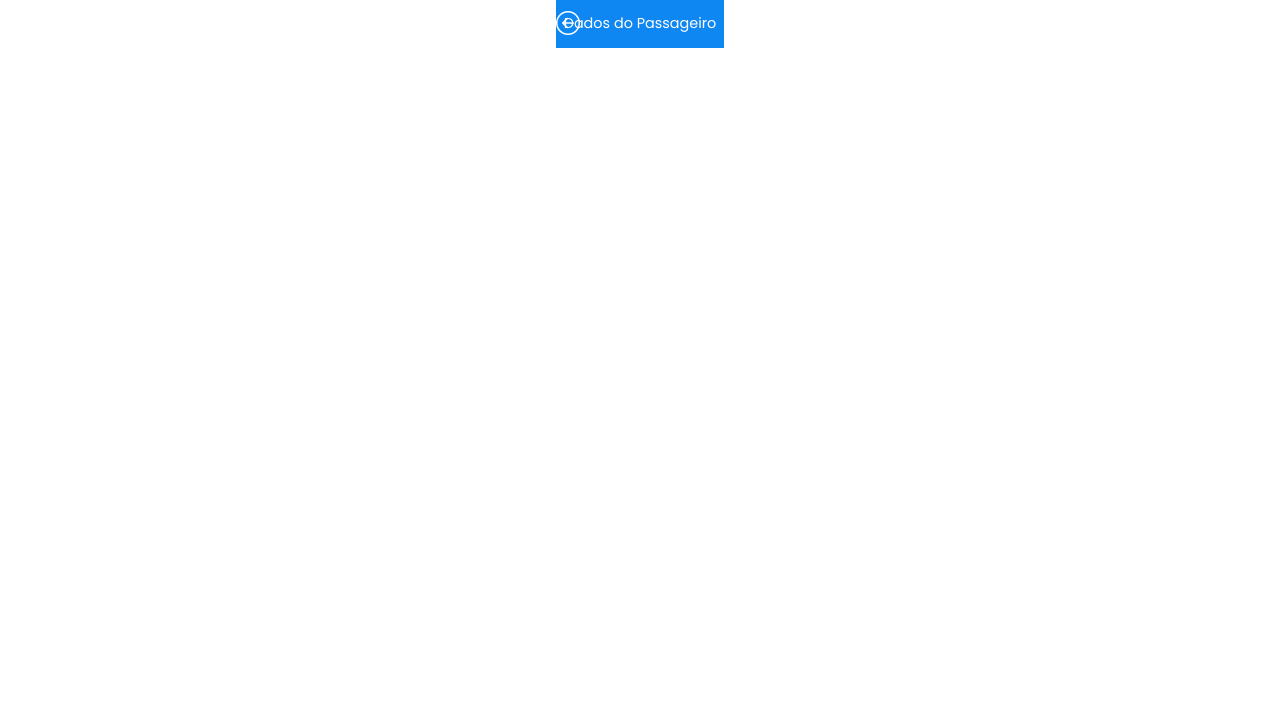
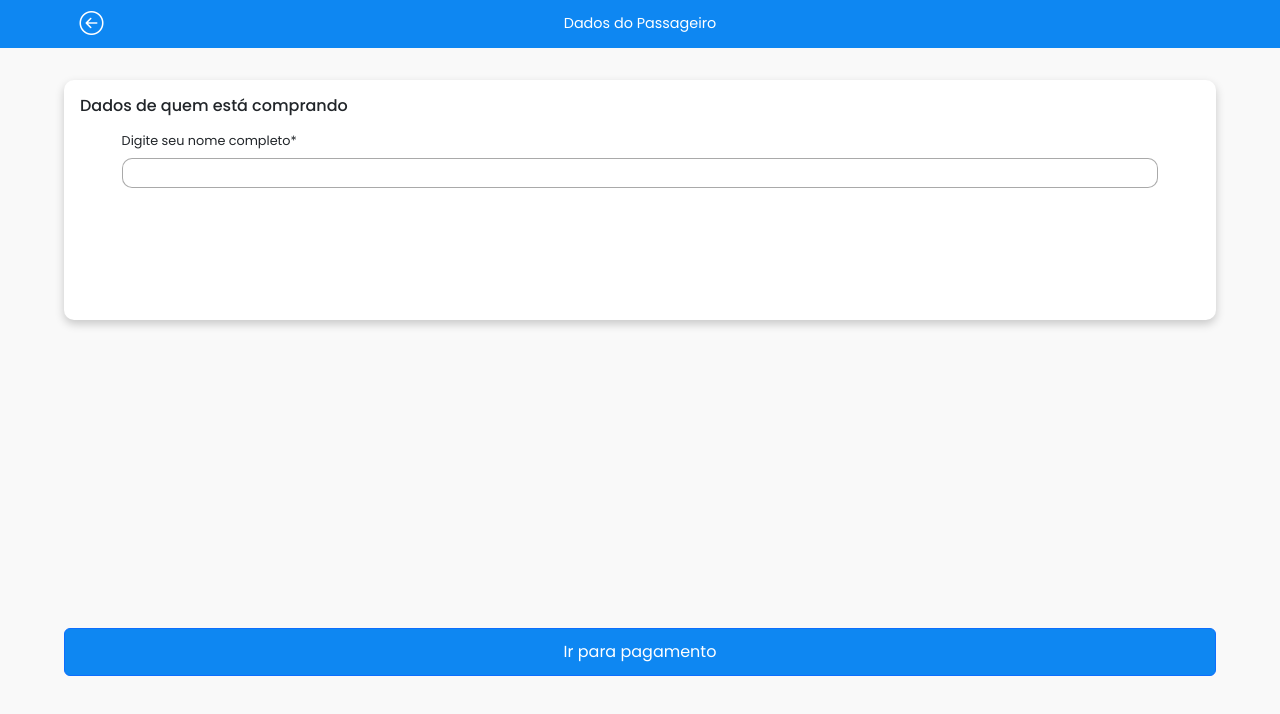
Before and after one commit to PedroFPer/expresso_unix_interface, a React (Vite) app in the folder expresso_unix/: page /expresso_unix_interface/customer/traveler-information in a window 1280 px wide. Shown: the top 714 px of the page. Built offline with nearby package versions, Linux system fonts and the light colour scheme.

Commit message:
Update TravelerInformation

```diff
--- a/expresso_unix/src/infrastructure/routes/CustomerRoutes.jsx
+++ b/expresso_unix/src/infrastructure/routes/CustomerRoutes.jsx
@@ -2,6 +2,7 @@ import { Routes, Route, Navigate  } from 'react-router-dom'
 import TravelResults from '../../ui/pages/customer/travel-results/TravelResults'
 import ResumeTravel from '../../ui/pages/customer/resume-travel/ResumeTravel'
 import TravelerInformation from '../../ui/pages/customer/traveler-information/TravelerInformation'
+import PaymentInformation from '../../ui/pages/customer/payment-information/PaymentInformation'
 
 export default function CustomerRoutes() {
   return (
@@ -11,6 +12,7 @@ export default function CustomerRoutes() {
       <Route path="travel-results" element={<TravelResults />} />
       <Route path="resume-travel" element={<ResumeTravel />} />
       <Route path="traveler-information" element={<TravelerInformation />} />
+      <Route path="payment-information" element={<PaymentInformation />} />
     </Routes>
   )
 }
--- /dev/null
+++ b/expresso_unix/src/infrastructure/validators/travelerValidations.js
@@ -0,0 +1,27 @@
+export class travelerValidations {
+    static validateField(fieldName, value) {
+        switch (fieldName) {
+            case "name":
+                const trimmed = typeof value === "string" ? value.trim() : "";
+                if (!trimmed) return { valid: false, message: "Campo obrigatório" };
+
+                const lettersOnly = trimmed.replace(/\s+/g, '');
+                if (lettersOnly.length < 5) return { valid: false, message: "Deve conter pelo menos 5 letras" };
+                if (lettersOnly.length > 50) return { valid: false, message: "Deve conter no máximo 50 letras" };
+
+                const words = trimmed.split(/\s+/);
+                if (words.length < 2) return { valid: false, message: "Nome completo deve conter sobrenome" };
+
+                const nameRegex = /^[A-Za-zÀ-ÿ]+$/;
+                for (let word of words) {
+                    if (!nameRegex.test(word)) return { valid: false, message: "Apenas letras são permitidas" };
+                }
+
+                return { valid: true, message: "" };
+
+                default:
+                    return { valid: true, message: "" };
+
+        }
+    }
+}
--- a/expresso_unix/src/ui/common-components/header-base-mobile/HeaderBaseMobile.jsx
+++ b/expresso_unix/src/ui/common-components/header-base-mobile/HeaderBaseMobile.jsx
@@ -9,7 +9,7 @@ export default function HeaderBaseMobile({ textHeader }) {
             <i
                 className="bi bi-arrow-left-circle"
                 onClick={() => navigate(-1)}
-                style={{ cursor: 'pointer' }} // indica que é clicável
+                style={{ cursor: 'pointer' }}
             ></i>
             <p>{textHeader}</p>
         </header>
--- a/expresso_unix/src/ui/common-components/info-card-model/styles/InfoCardModel.css
+++ b/expresso_unix/src/ui/common-components/info-card-model/styles/InfoCardModel.css
@@ -1,7 +1,7 @@
 @charset "UTF-8";
 
 #info-card-model{
-    width: 95%;
+    width: 90%;
     height: 5em;
 
     display: grid;
--- /dev/null
+++ b/expresso_unix/src/ui/pages/customer/payment-information/PaymentInformation.jsx
@@ -0,0 +1,26 @@
+import { useLocation } from "react-router-dom";
+import "./styles/PaymentInformation.css"
+
+export default function PaymentInformation() {
+    const location = useLocation();
+    const travelerInformationList = location.state?.travelerInformationList || [];
+
+    return (
+        <div>
+            <h1>Dados do Passageiro</h1>
+            {travelerInformationList.length > 0 ? (
+                travelerInformationList.map((traveler, index) => (
+                    <div key={index}>
+                        <p>Nome: {traveler.name || ""}</p>
+                        <p>CPF: {traveler.cpf || ""}</p>
+                        <p>Email: {traveler.email || ""}</p>
+                        <p>Telefone: {traveler.phoneNumber || ""}</p>
+                        <p>Data de Nascimento: {traveler.dateBirth ? new Date(traveler.dateBirth).toLocaleDateString() : ""}</p>
+                    </div>
+                ))
+            ) : (
+                <p>Nenhum passageiro encontrado.</p>
+            )}
+        </div>
+    )
+}
--- a/expresso_unix/src/ui/pages/customer/resume-travel/styles/ItineraryCard.css
+++ b/expresso_unix/src/ui/pages/customer/resume-travel/styles/ItineraryCard.css
@@ -1,7 +1,7 @@
 @charset "UTF-8";
 
 #itinerary-card {
-    width: 95%;
+    width: 90%;
 
     display: grid;
     grid-template-columns: 1fr;
--- /dev/null
+++ b/expresso_unix/src/ui/pages/customer/traveler-information/Components/BuyerInformationCard.jsx
@@ -0,0 +1,28 @@
+import "../styles/BuyerInformationCard.css"
+
+export default function BuyerInformationCard({ handleInputChange, travelerInformationList, errors}) {
+
+
+    return (
+        <section id="buyer-information-card">
+            <h3>Dados de quem está comprando </h3>
+
+            <form>
+                <div className="form-group form-custom">
+                    <label className="form-label">Digite seu nome completo*</label>
+                    <input
+                        type="text"
+                        className="form-input"
+                        value={travelerInformationList[0].name}
+                        onChange={(e) => handleInputChange("name", e.target.value)}
+                         />
+                    <p className="input-error">
+                       {errors.name || "\u00A0"}
+                    </p>
+
+                </div>
+
+            </form>
+        </section>
+    )
+}
--- a/expresso_unix/src/ui/pages/customer/traveler-information/TravelerInformation.jsx
+++ b/expresso_unix/src/ui/pages/customer/traveler-information/TravelerInformation.jsx
@@ -1,11 +1,76 @@
+import { useState } from "react"
+import { useNavigate } from "react-router-dom";
 import HeaderBaseMobile from "../../../common-components/header-base-mobile/HeaderBaseMobile"
+import BuyerInformationCard from "./Components/BuyerInformationCard"
+import { travelerValidations } from "../../../../infrastructure/validators/travelerValidations.js"
+import "./styles/TravelerInformation.css"
 
-export default function TravelerInformation(){
+export default function TravelerInformation() {
     const textHeader = "Dados do Passageiro"
+    const navigate = useNavigate();
 
-    return(
-        <div>
+    const [errors, setErrors] = useState({
+        name: "",
+        cpf: "",
+        email: "",
+        phoneNumber: "",
+    });
+
+    const [travelerInformationList, setTravelerInformationList] = useState([{
+        name: "",
+        cpf: "",
+        email: "",
+        phoneNumber: "",
+    }])
+
+
+    const handleInputChange = (field, value) => {
+        setTravelerInformationList([{
+            ...travelerInformationList[0],
+            [field]: value
+        }]);
+
+        const validation = travelerValidations.validateField(field, value);
+
+        setErrors(prev => ({
+            ...prev,
+            [field]: validation.valid ? "" : validation.message
+        }));
+    };
+
+
+    const handleGoToPayment = () => {
+        const traveler = travelerInformationList[0];
+        const fields = ["name", "cpf", "email", "phoneNumber"];
+        const newErrors = {};
+
+        fields.forEach(field => {
+            const validation = travelerValidations.validateField(field, traveler[field]) || { valid: false, message: "Campo inválido" };
+            if (!validation.valid) {
+                newErrors[field] = validation.message;
+            }
+        });
+
+        setErrors(newErrors);
+
+        if (Object.keys(newErrors).length === 0) {
+            navigate("/customer/payment-information", { state: { travelerInformationList } });
+        }
+    };
+
+
+
+
+    return (
+        <div id="traveler-information">
             <HeaderBaseMobile textHeader={textHeader} />
+            <BuyerInformationCard
+                handleInputChange={handleInputChange}
+                travelerInformationList={travelerInformationList}
+                errors={errors}
+            />
+
+            <button onClick={handleGoToPayment} className="btn btn-primary btn-custom">Ir para pagamento</button>
         </div>
     )
 }
--- /dev/null
+++ b/expresso_unix/src/ui/pages/customer/traveler-information/styles/BuyerInformationCard.css
@@ -0,0 +1,67 @@
+@charset "UTF-8";
+
+#buyer-information-card{
+    width: 90%;
+    height: 15em;
+
+    grid-area: 2/1/3/2;
+
+    display: grid;
+    grid-template-rows: 2em auto;
+    grid-template-columns: 100%;
+    place-items: start start;
+    gap: 1em;
+
+    border-radius: 10px;
+    box-shadow: 0px 4px 10px rgba(0, 0, 0, 0.2);
+    background-color: white;
+
+    overflow: hidden;
+}
+
+#buyer-information-card h3{
+    grid-area: 1/1/2/2;
+
+    padding: 1em;
+
+    font-size: 1em;
+}
+
+form{
+    width: 100%;
+    grid-area: 2/1/3/2;
+    display: grid;
+    place-items: center;
+
+}
+
+.form-custom{
+    width: 90%;
+    height: 5em;
+}
+
+.form-custom label{
+    font-size: 0.8em;
+}
+
+.form-custom input{
+    width: 100%;
+    height: 2.3em;
+    font-size: 0.8em;
+
+    padding: 0.5em;
+
+    border: 1px rgba(0, 0, 0, 0.336) solid;
+    border-radius: 10px;
+}
+
+.input-error{
+    height: 0.5em;
+
+
+    font-size: 0.6em;
+    color: red;
+
+
+    margin-top: 0.5em;
+}
--- a/expresso_unix/src/ui/pages/customer/traveler-information/styles/TravelerInformation.css
+++ b/expresso_unix/src/ui/pages/customer/traveler-information/styles/TravelerInformation.css
@@ -0,0 +1,40 @@
+@charset "UTF-8";
+
+#traveler-information{
+    width: 100%;
+    min-height: 100vh;
+    overflow-y: auto;
+
+    margin: 0%;
+    padding: 0%;
+
+    padding-bottom: 2em;
+
+    display: grid;
+    grid-template-rows: 3em auto auto;
+    grid-template-columns: 100%;
+    place-items: start center;
+    gap: 2em;
+
+    background-color: #F9F9F9;
+
+}
+
+.btn-custom {
+    width: 90%;
+    height: 3em;
+
+
+    display: grid;
+    place-items: center;
+
+    margin: auto;
+
+    color: white;
+    background-color: #0E87F2;
+    transition: background-color .2s ease;
+}
+
+.btn-custom:hover {
+    background-color: #0C78D6;
+}
```
Also changed, not shown: expresso_unix/src/ui/pages/customer/payment-information/Components/Teste.jsx (added), expresso_unix/src/ui/pages/customer/payment-information/styles/PaymentInformation.css (added).
